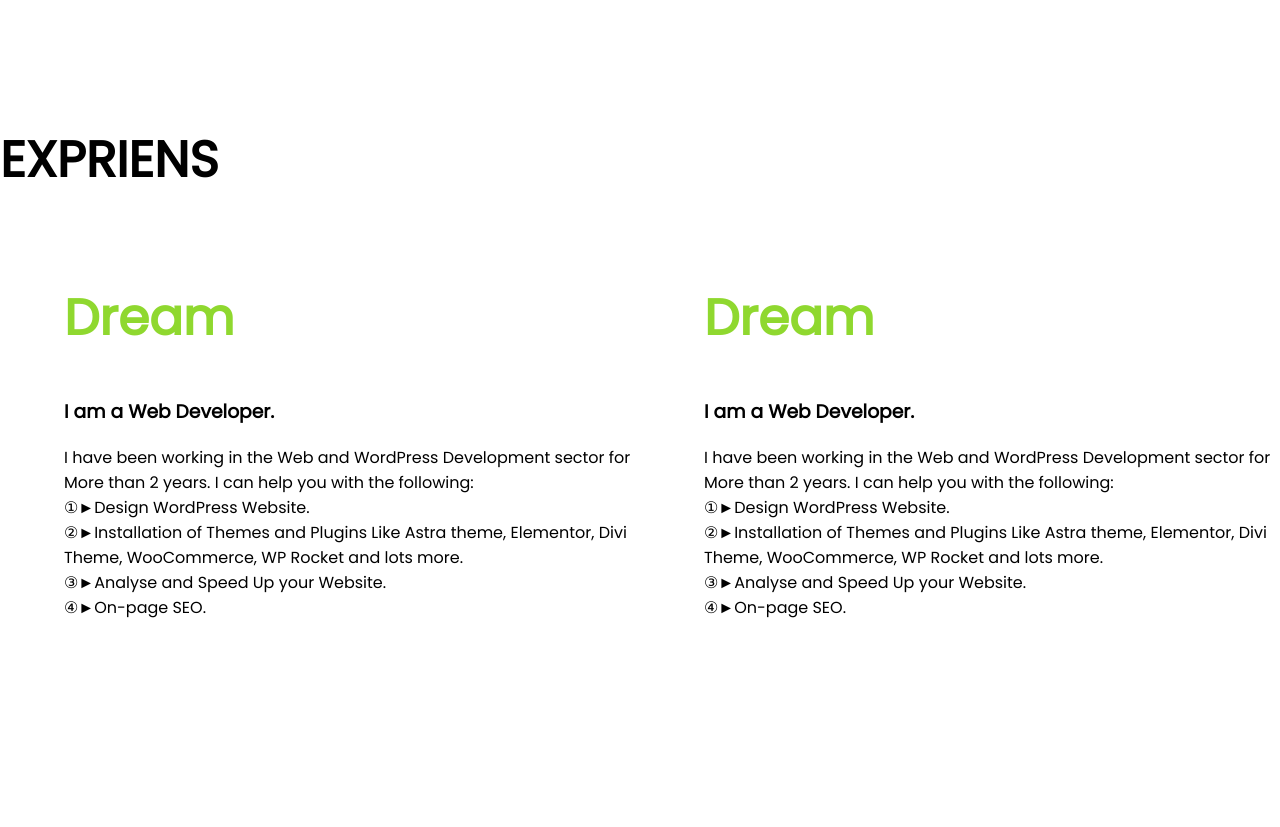
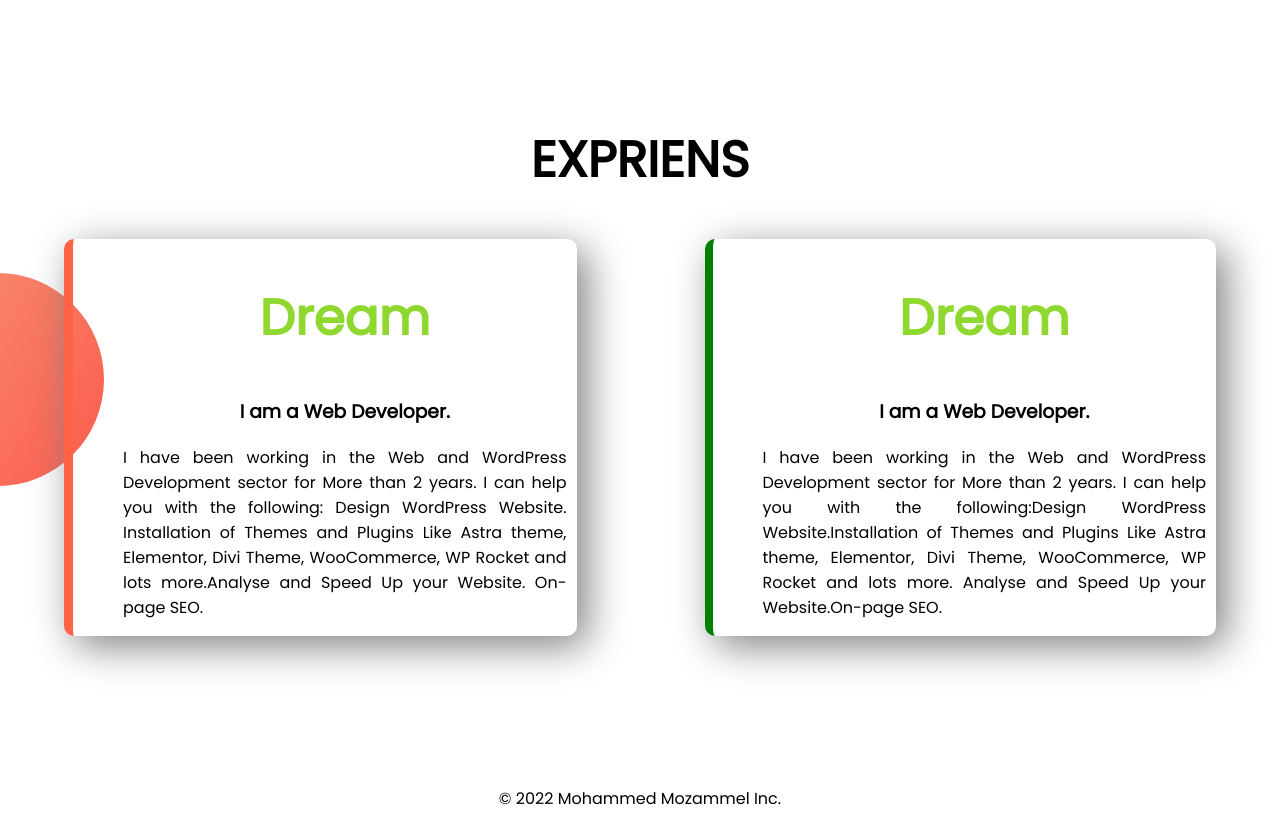
Before and after one commit to mmozammel99/developer-portfolio, a plain HTML site: page index.html in a window 1280 px wide. Shown: the part 1240-2067 px from the top of the page. Before the commit the page ends 2026 px from the top, so only its background shows below. Drawn offline with Linux system fonts and the light colour scheme.

Commit message:
all-comp

```diff
--- a/index.html
+++ b/index.html
@@ -53,37 +53,34 @@
     </section>
     <section class="exc">
         <h1>EXPRIENS</h1>
-        <div class=" flexible-container">
-            <div class="hafe">
+        <div  class=" flexible-container">
+            <div id="box-1" class="exc-box">
                 <h1 class="name-color">Dream</h1>
                 <h3>I am a Web Developer.</h3>
                 <p> I have been working in the Web and WordPress Development sector for More than 2 years. I can help
                     you
                     with
-                    the following: <br> ①►Design WordPress Website. <br> ②►Installation of Themes and Plugins Like Astra
+                    the following: Design WordPress Website. Installation of Themes and Plugins Like Astra
                     theme,
-                    Elementor, Divi Theme, WooCommerce, WP Rocket and lots more. <br> ③►Analyse and Speed Up your
+                    Elementor, Divi Theme, WooCommerce, WP Rocket and lots more.Analyse and Speed Up your
                     Website.
-                    <br>
-                    ④►On-page SEO.
+                    On-page SEO.
                 </p>
             </div>
-            <div class="hafe">
+            <div id="box-2" class="exc-box">
                 <h1 class="name-color">Dream</h1>
                 <h3>I am a Web Developer.</h3>
                 <p> I have been working in the Web and WordPress Development sector for More than 2 years. I can help
-                    you
-                    with
-                    the following: <br> ①►Design WordPress Website. <br> ②►Installation of Themes and Plugins Like Astra
-                    theme,
-                    Elementor, Divi Theme, WooCommerce, WP Rocket and lots more. <br> ③►Analyse and Speed Up your
-                    Website.
-                    <br>
-                    ④►On-page SEO.
+                    you with the following:Design WordPress Website.Installation of Themes and Plugins Like Astra theme,
+                    Elementor, Divi Theme, WooCommerce, WP Rocket and lots more. Analyse and Speed Up your
+                    Website.On-page SEO.
                 </p>
             </div>
         </div>
     </section>
+    <footer>
+        <p>© 2022 Mohammed Mozammel Inc.</p>
+    </footer>
 </body>
 
 </html>
--- a/style.css
+++ b/style.css
@@ -46,3 +46,33 @@ h1 {
     background-repeat: no-repeat;
     background-position: right;
 }
+
+.exc {
+    background-image: url(images/exp-bg.png);
+    background-repeat: no-repeat;
+    background-position: left;
+    text-align: center;
+}
+
+.exc-box {
+    width: 40%;
+    box-shadow: 10px 10px 40px gray;
+    margin-left: 5%;
+    margin-right: 5%;
+    padding-left: 50px;
+    padding-right: 10px;
+    border-radius: 10px;
+
+}
+#box-1{
+    border-left: 9px solid tomato;
+}
+#box-2{
+    border-left: 8px solid green;
+}
+.exc p{
+    text-align: justify;
+}
+footer p {
+    text-align: center;
+}
```
